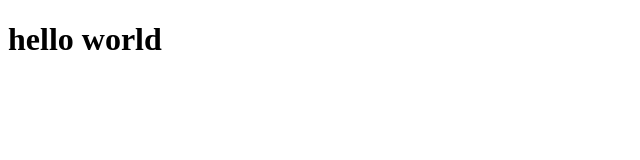
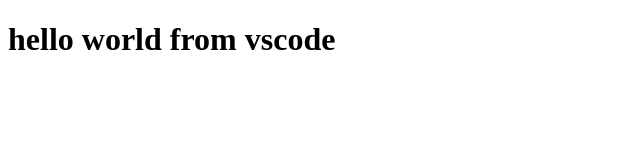
Before and after one commit to innogeniotraining/menu-static-design, a website: page index.html in a window 1280 px wide. Shown: the whole page, without its empty margins (0-640 px from the left). Drawn offline with Linux system fonts and the light colour scheme.

Commit message:
Title has been changed

```diff
--- a/index.html
+++ b/index.html
@@ -7,6 +7,6 @@
     <title>Static Template</title>
   </head>
   <body>
-    <h1>hello world</h1>
+    <h1>hello world from vscode</h1>
   </body>
 </html>
```
